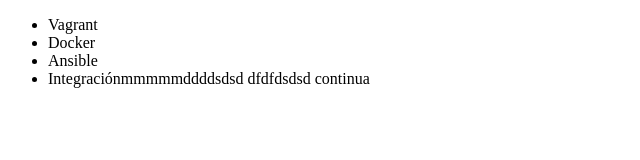
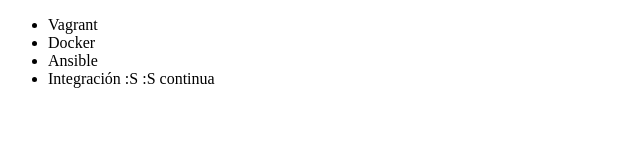
Before and after one commit to Isakyx/Prueba1, a plain HTML site: page index.html in a window 1280 px wide. Shown: the whole page, without its empty margins (0-640 px from the left). Drawn offline with Linux system fonts and the light colour scheme.

Commit message:
Arreglado la WEa

```diff
--- a/index.html
+++ b/index.html
@@ -10,7 +10,7 @@
 <li>Vagrant</li>
 <li>Docker</li>
 <li>Ansible</li>
-<li>Integraciónmmmmmddddsdsd   dfdfdsdsd  continua</li>
+<li>Integración :S :S   continua</li>
 
 
 
```
